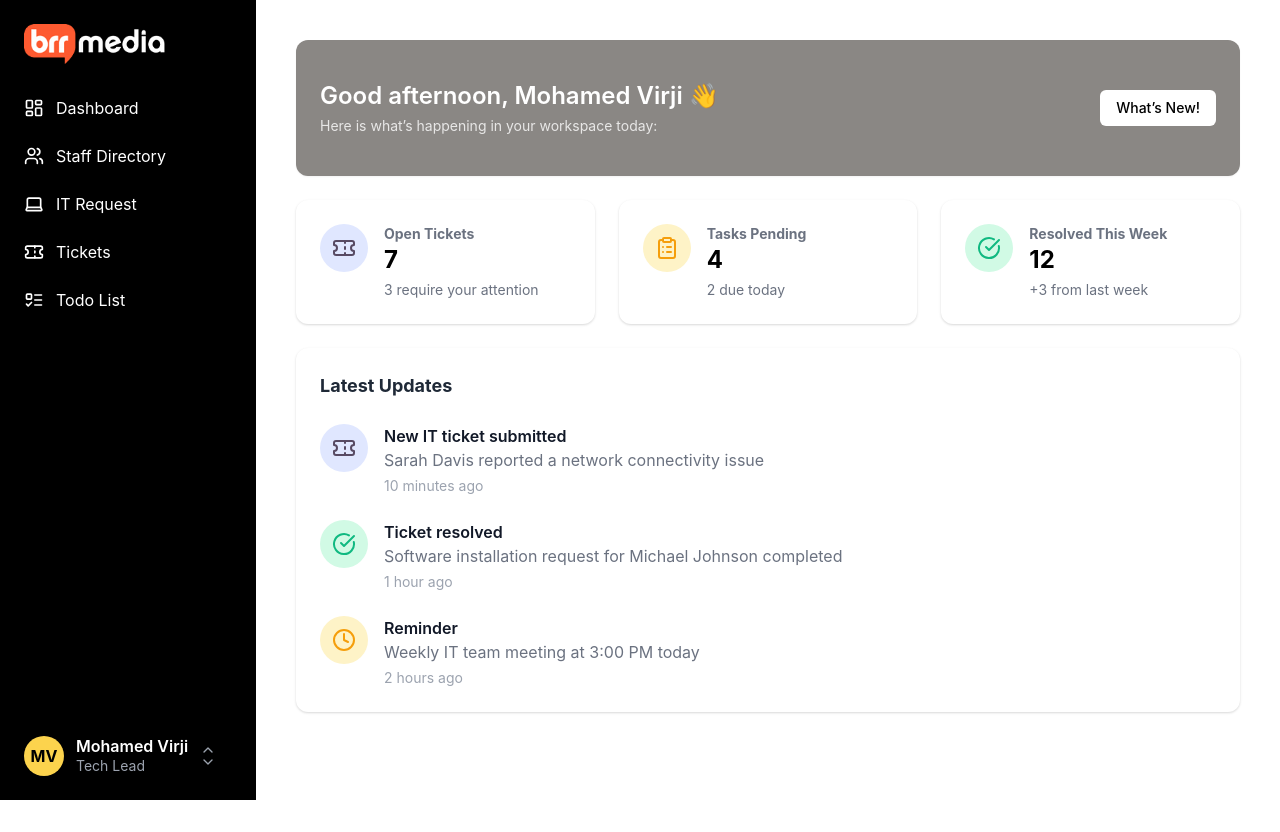
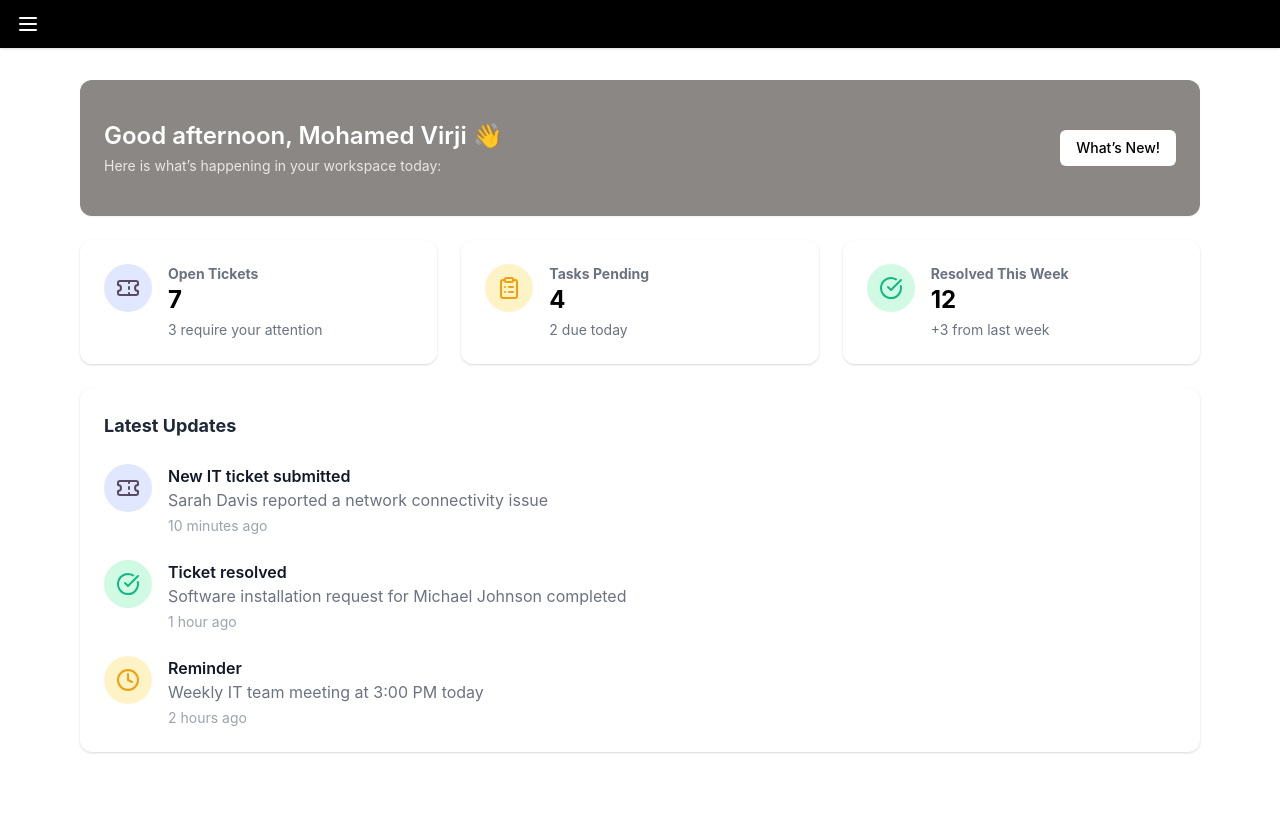
Before and after one commit to SusanaAyala/Staff-Dashboard, a React (Vite) app: page /dashboard in a window 1280 px wide. Before the commit the page ends 800 px from the top, so only its background shows below. Built offline with nearby package versions, Linux system fonts and the light colour scheme; a web font is replaced by a local one.

Commit message:
screen-lg to 1502

```diff
--- a/tailwind.config.js
+++ b/tailwind.config.js
@@ -18,7 +18,7 @@ module.exports = {
         customIndigo: 'rgba(87, 74, 99, 1)',
       },
       screens: {
-        lg: '1247px',
+        lg: '1502px',
       },
     },
   },
```
